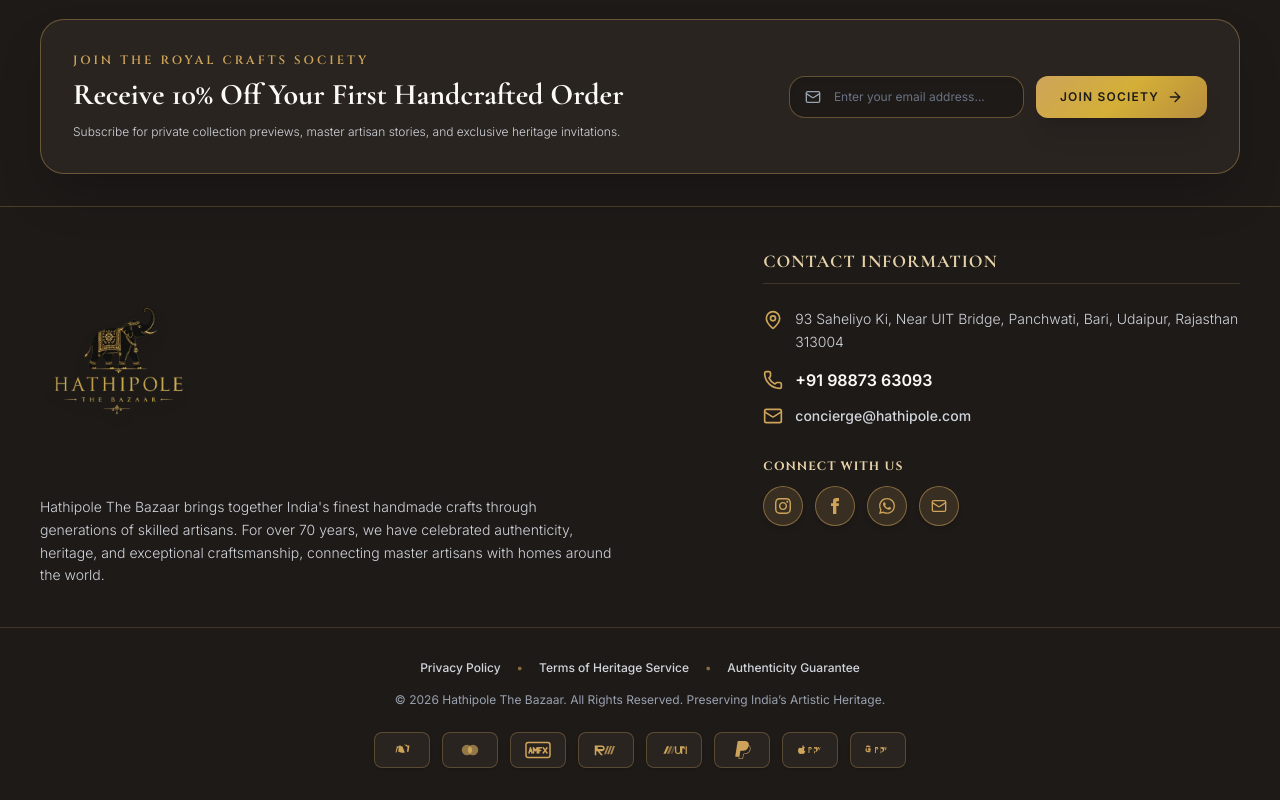
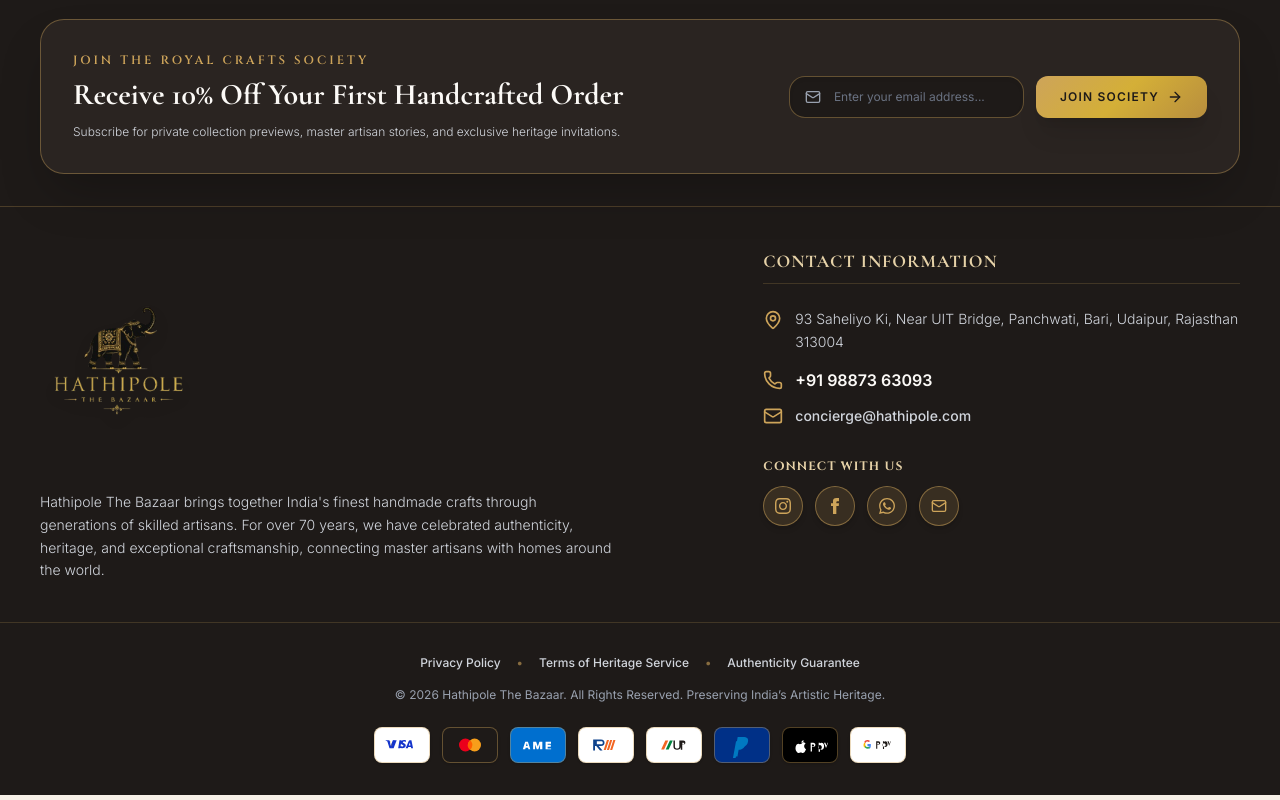
Before and after one commit to zuhaibtariqkhan/Hathipole-The-Bazaar, a Next.js app: page /bespoke in a window 1280 px wide. Shown: the part 1401-2201 px from the top of the page. Built offline with nearby package versions, Linux system fonts and the light colour scheme.

Commit message:
feat: site-wide dash removal, official payment brand SVGs, centered mobile header logo, and mobile text alignment

```diff
--- a/components/layout/Footer.tsx
+++ b/components/layout/Footer.tsx
@@ -131,7 +131,7 @@ export default function Footer() {
       {/* Main Simplified Footer Content - Brand Story Left & Contact Info Right */}
       <div className="max-w-7xl mx-auto px-6 md:px-10 py-10 grid grid-cols-1 lg:grid-cols-12 gap-10 text-sm">
         {/* Left Section: Large Logo & Updated Brand Statement */}
-        <div className="lg:col-span-7 space-y-5">
+        <div className="lg:col-span-7 space-y-5 text-center lg:text-left flex flex-col items-center lg:items-start">
           <Link href="/" className="inline-block shrink-0 overflow-visible group">
             <img
               src="/logo-transp.png"
@@ -145,23 +145,23 @@ export default function Footer() {
         </div>
 
         {/* Right Section: Contact Information & Social Buttons */}
-        <div className="lg:col-span-5 space-y-6">
-          <h5 className="font-serif-luxury text-lg font-bold text-[#E6D2A8] uppercase tracking-wider border-b border-[#CDA45A]/20 pb-2">
+        <div className="lg:col-span-5 space-y-6 text-center lg:text-left flex flex-col items-center lg:items-start">
+          <h5 className="font-serif-luxury text-lg font-bold text-[#E6D2A8] uppercase tracking-wider border-b border-[#CDA45A]/20 pb-2 w-full">
             Contact Information
           </h5>
 
-          <div className="space-y-3.5 text-gray-300 font-light text-xs sm:text-sm">
-            <div className="flex items-start gap-3">
+          <div className="space-y-3.5 text-gray-300 font-light text-xs sm:text-sm flex flex-col items-center lg:items-start">
+            <div className="flex items-start gap-3 text-center lg:text-left justify-center lg:justify-start">
               <MapPin className="w-5 h-5 text-[#CDA45A] shrink-0 mt-0.5" />
               <span className="leading-relaxed">93 Saheliyo Ki, Near UIT Bridge, Panchwati, Bari, Udaipur, Rajasthan 313004</span>
             </div>
-            <div className="flex items-center gap-3">
+            <div className="flex items-center gap-3 justify-center lg:justify-start">
               <Phone className="w-5 h-5 text-[#CDA45A] shrink-0" />
               <a href="tel:+919887363093" className="hover:text-[#CDA45A] transition-colors font-semibold text-sm sm:text-base text-[#FCFAF7]">
                 +91 98873 63093
               </a>
             </div>
-            <div className="flex items-center gap-3">
+            <div className="flex items-center gap-3 justify-center lg:justify-start">
               <Mail className="w-5 h-5 text-[#CDA45A] shrink-0" />
               <a href="mailto:concierge@hathipole.com" className="hover:text-[#CDA45A] transition-colors font-medium">
                 concierge@hathipole.com
@@ -170,11 +170,11 @@ export default function Footer() {
           </div>
 
           {/* Connect With Us - Social Media */}
-          <div className="pt-2 space-y-3">
+          <div className="pt-2 space-y-3 w-full text-center lg:text-left">
             <span className="font-cinzel text-xs font-bold uppercase tracking-widest text-[#E6D2A8] block">
               Connect With Us
             </span>
-            <div className="flex items-center gap-3">
+            <div className="flex items-center justify-center lg:justify-start gap-3">
               {/* Instagram */}
               <a
                 href="https://instagram.com/hathipole_the_bazaar"
@@ -227,7 +227,7 @@ export default function Footer() {
         </div>
       </div>
 
-      {/* Bottom Footer: Legal Links, Copyright & Payment Methods */}
+      {/* Bottom Footer: Legal Links, Copyright & Official Payment Methods */}
       <div className="max-w-7xl mx-auto px-6 md:px-10 pt-8 border-t border-[#CDA45A]/20 flex flex-col items-center gap-4 text-center text-xs text-gray-400">
         {/* Legal Links */}
         <div className="flex flex-wrap items-center justify-center gap-x-3 sm:gap-x-4 gap-y-1 font-medium text-gray-300">
@@ -249,66 +249,67 @@ export default function Footer() {
           © {new Date().getFullYear()} Hathipole The Bazaar. All Rights Reserved. Preserving India’s Artistic Heritage.
         </div>
 
-        {/* Accepted Payment Methods Bar - After Copyright */}
+        {/* Official Brand Payment Icons Bar - After Copyright */}
         <div className="pt-2 flex flex-wrap items-center justify-center gap-2 sm:gap-3">
           {/* Visa */}
-          <div className="bg-[#2A2421] border border-[#CDA45A]/30 hover:border-[#CDA45A] px-2.5 sm:px-3 py-1.5 sm:py-2 rounded-lg text-[#CDA45A] hover:text-[#E6D2A8] hover:scale-105 transition-all duration-300 shadow-sm flex items-center justify-center h-8 sm:h-9 w-12 sm:w-14" title="Visa">
-            <svg viewBox="0 0 24 24" className="w-full h-full fill-current">
-              <path d="M19.412 6.136c-.144-.736-.784-1.288-1.544-1.288h-3.88l-.056.28c2.952.752 4.984 2.248 5.792 4.312l-.312-3.304zm-14.88 9.216l2.424-7.536 1.456 5.568.16.8c.088.424.368.808.76.96.696.256 1.488.384 2.304.384h3.696l.16-.8L12.508 7.04H10.2l-1.6 4.776-.8-4.776H5.212l-1.92 8.312h2.24zM22 6.04h-2.152l-1.344 8.312h2.152L22 6.04zM10.4 6.04H8.248l-1.352 8.312H9.048l1.352-8.312z" />
+          <div className="bg-white border border-[#CDA45A]/40 rounded-lg p-1.5 shadow-sm hover:scale-105 hover:border-[#CDA45A] transition-all duration-300 flex items-center justify-center h-8 sm:h-9 w-12 sm:w-14" title="Visa">
+            <svg viewBox="0 0 36 24" className="w-full h-full">
+              <path d="M13.84 15.54h2.24l1.4-8.73h-2.24l-1.4 8.73zm8.38-8.52c-.44-.17-1.12-.35-1.98-.35-2.18 0-3.71 1.15-3.73 2.79-.02 1.21 1.09 1.88 1.93 2.29.86.42 1.15.69 1.15 1.07 0 .58-.7.84-1.35.84-.9 0-1.38-.14-2.12-.46l-.3-.14-.32 1.97c.54.25 1.54.46 2.57.47 2.43 0 4.01-1.19 4.03-3.03.02-.99-.6-1.74-1.92-2.36-.8-.41-1.29-.69-1.29-1.07 0-.37.41-.75 1.3-.75.74-.01 1.28.16 1.7.34l.2.09.33-1.96zm6.05-.21h-1.73c-.54 0-.95.16-1.18.72l-3.36 8.01h2.36l.47-1.3h2.89l.27 1.3h2.08l-1.8-8.73zm-2.88 5.66l1.19-3.26.68 3.26h-1.87zm-16.71-5.66l-2.2 8.73h2.36l3.35-8.73h-3.51z" fill="#1434CB"/>
+              <path d="M9.87 6.81L6.72 15.54H4.37L2.17 8.35c-.13-.51-.48-.68-.89-.79L0 7.02l.04-.21h3.66c.48 0 .89.32.99.85l.95 5.04 2.37-5.89h1.86z" fill="#1434CB"/>
+              <path d="M4.68 7.64c.48 0 .89.32.99.85l.95 5.04.14-.73-1.09-4.83c-.1-.38-.41-.33-.99-.33H4.68z" fill="#F7B600"/>
             </svg>
           </div>
           {/* Mastercard */}
-          <div className="bg-[#2A2421] border border-[#CDA45A]/30 hover:border-[#CDA45A] px-2.5 sm:px-3 py-1.5 sm:py-2 rounded-lg text-[#CDA45A] hover:text-[#E6D2A8] hover:scale-105 transition-all duration-300 shadow-sm flex items-center justify-center h-8 sm:h-9 w-12 sm:w-14" title="Mastercard">
-            <svg viewBox="0 0 24 24" className="w-full h-full fill-current">
-              <circle cx="8" cy="12" r="7" opacity="0.65" />
-              <circle cx="16" cy="12" r="7" opacity="0.65" />
-              <path d="M12 7.7a7 7 0 0 0-2.8 4.3 7 7 0 0 0 2.8 4.3 7 7 0 0 0 2.8-4.3 7 7 0 0 0-2.8-4.3z" />
+          <div className="bg-[#1E1A18] border border-[#CDA45A]/40 rounded-lg p-1.5 shadow-sm hover:scale-105 hover:border-[#CDA45A] transition-all duration-300 flex items-center justify-center h-8 sm:h-9 w-12 sm:w-14" title="Mastercard">
+            <svg viewBox="0 0 36 24" className="w-full h-full">
+              <circle cx="13" cy="12" r="7" fill="#EB001B"/>
+              <circle cx="23" cy="12" r="7" fill="#F79E1B"/>
+              <path d="M18 6.85a6.97 6.97 0 0 0-2.6 5.15c0 2 0.9 3.8 2.6 5.15a6.97 6.97 0 0 0 2.6-5.15c0-2-0.9-3.8-2.6-5.15z" fill="#FF5F00"/>
             </svg>
           </div>
           {/* American Express */}
-          <div className="bg-[#2A2421] border border-[#CDA45A]/30 hover:border-[#CDA45A] px-2.5 sm:px-3 py-1.5 sm:py-2 rounded-lg text-[#CDA45A] hover:text-[#E6D2A8] hover:scale-105 transition-all duration-300 shadow-sm flex items-center justify-center h-8 sm:h-9 w-12 sm:w-14" title="American Express">
-            <svg viewBox="0 0 36 24" className="w-full h-full fill-none stroke-current" strokeWidth="1.5">
-              <rect x="2" y="2" width="32" height="20" rx="3" strokeWidth="2" />
-              <path d="M6 16l2-7 2 7M6.8 13.5h2.4M12 16V9l2.5 4L17 9v7M19 16V9h3M19 12.5h2.5M19 9h3.5M25 9l2.5 3.5L30 9M25 16l2.5-3.5L30 16" strokeWidth="2" strokeLinecap="round" strokeLinejoin="round" />
+          <div className="bg-[#006FCF] border border-[#CDA45A]/40 rounded-lg p-1 shadow-sm hover:scale-105 hover:border-[#CDA45A] transition-all duration-300 flex items-center justify-center h-8 sm:h-9 w-12 sm:w-14" title="American Express">
+            <svg viewBox="0 0 36 24" className="w-full h-full">
+              <path d="M4 16l2.2-7h2.5l2.2 7H9.2l-.4-1.5H6.6L6.2 16H4zm2.9-3h1.6l-.8-2.8-.8 2.8zm6.6 3V9h2.8l1.5 4.3L19.3 9H22v7h-2.1v-4.5l-1.6 4.5h-1.4l-1.6-4.5V16h-2.2zm11.5 0V9h5v1.8h-3.1v1h2.9v1.7h-2.9v1.7h3.2V16h-5z" fill="#FFFFFF"/>
             </svg>
           </div>
           {/* RuPay */}
-          <div className="bg-[#2A2421] border border-[#CDA45A]/30 hover:border-[#CDA45A] px-2.5 sm:px-3 py-1.5 sm:py-2 rounded-lg text-[#CDA45A] hover:text-[#E6D2A8] hover:scale-105 transition-all duration-300 shadow-sm flex items-center justify-center h-8 sm:h-9 w-12 sm:w-14" title="RuPay">
-            <svg viewBox="0 0 36 24" className="w-full h-full fill-current">
-              <path d="M5 6h7c1.5 0 2.6.4 3.3 1.1s1 1.7 1 2.8c0 1-.3 1.9-1 2.5a4 4 0 0 1-3.3 1.1H9.5l4.5 5.5H11.2l-4.5-5.5H5v5.5H3V6h2zm2 2v4h5c.7 0 1.2-.2 1.6-.5.4-.3.6-.7.6-1.5 0-.7-.2-1.1-.6-1.4-.4-.4-.9-.6-1.6-.6H7zM3 10.5h11V12H3v-1.5z" />
-              <path d="M19.5 6.5l-4 11h2.5l4-11h-2.5zm4 0l-4 11h2.5l4-11h-2.5zm4 0l-4 11h2.5l4-11h-2.5z" opacity="0.8" />
+          <div className="bg-white border border-[#CDA45A]/40 rounded-lg p-1.5 shadow-sm hover:scale-105 hover:border-[#CDA45A] transition-all duration-300 flex items-center justify-center h-8 sm:h-9 w-12 sm:w-14" title="RuPay">
+            <svg viewBox="0 0 36 24" className="w-full h-full">
+              <path d="M6 6h6.5c1.4 0 2.4.4 3 1.1.6.6.9 1.5.9 2.5 0 1-.3 1.8-.9 2.4-.6.6-1.6 1-3 1H10l4.2 5H11.5l-4.1-5H6v5H4V6h2zm2 1.8v3.5h4.5c.7 0 1.2-.2 1.5-.5.3-.3.5-.7.5-1.3 0-.6-.2-1-.5-1.3-.3-.3-.8-.4-1.5-.4H8z" fill="#0F438D"/>
+              <path d="M19 6.5l-3.5 11h2.3l3.5-11H19zm3.5 0l-3.5 11h2.3l3.5-11h-2.3zm3.5 0l-3.5 11h2.3l3.5-11h-2.3z" fill="#F26522"/>
             </svg>
           </div>
           {/* UPI */}
-          <div className="bg-[#2A2421] border border-[#CDA45A]/30 hover:border-[#CDA45A] px-2.5 sm:px-3 py-1.5 sm:py-2 rounded-lg text-[#CDA45A] hover:text-[#E6D2A8] hover:scale-105 transition-all duration-300 shadow-sm flex items-center justify-center h-8 sm:h-9 w-12 sm:w-14" title="UPI">
-            <svg viewBox="0 0 36 24" className="w-full h-full fill-current">
-              <path d="M4 17l4.5-10h3l-4.5 10H4z" />
-              <path d="M8.5 17l4.5-10H16l-4.5 10H8.5z" opacity="0.65" />
-              <path d="M13 17l4.5-10h3L16 17H13z" opacity="0.3" />
-              <path d="M21 7v6.5c0 .8.2 1.4.6 1.8s1 .6 1.9.6 1.5-.2 1.9-.6.6-1 .6-1.8V7h1.6v6.5c0 1.3-.4 2.2-1.1 2.8C25.8 17 24.8 17.3 23.5 17.3s-2.3-.3-3-1c-.7-.6-1.1-1.5-1.1-2.8V7H21zm6.5 0h2.5c.8 0 1.4.2 1.8.6s.6 1 .6 1.7-.2 1.3-.6 1.7-1 .6-1.8.6h-1v5.7h-1.6V7zm1.6 1.5v3h1c.3 0 .6-.1.8-.2s.3-.4.3-.8c0-.3-.1-.6-.3-.7s-.5-.2-.8-.2h-1zm4.4-1.5h1.6v10.3h-1.6V7z" />
+          <div className="bg-white border border-[#CDA45A]/40 rounded-lg p-1.5 shadow-sm hover:scale-105 hover:border-[#CDA45A] transition-all duration-300 flex items-center justify-center h-8 sm:h-9 w-12 sm:w-14" title="UPI">
+            <svg viewBox="0 0 36 24" className="w-full h-full">
+              <path d="M4 17l4.5-10h3.2l-4.5 10H4z" fill="#F26522"/>
+              <path d="M9 17l4.5-10h3.2l-4.5 10H9z" fill="#00833E"/>
+              <path d="M19 7v6.5c0 .8.2 1.4.6 1.8.4.4 1 .6 1.8.6s1.4-.2 1.8-.6c.4-.4.6-1 .6-1.8V7h1.6v6.5c0 1.3-.4 2.2-1.1 2.8-.7.6-1.7.9-2.9.9s-2.2-.3-2.9-.9c-.7-.6-1.1-1.5-1.1-2.8V7H19zm6.5 0h2.5c.8 0 1.4.2 1.8.6s.6 1 .6 1.7-.2 1.3-.6 1.7-1 .6-1.8.6h-1v5.7h-1.6V7zm1.6 1.5v3h1c.3 0 .6-.1.8-.2s.3-.4.3-.8c0-.3-.1-.6-.3-.7s-.5-.2-.8-.2h-1z" fill="#1E1A18"/>
             </svg>
           </div>
           {/* PayPal */}
-          <div className="bg-[#2A2421] border border-[#CDA45A]/30 hover:border-[#CDA45A] px-2.5 sm:px-3 py-1.5 sm:py-2 rounded-lg text-[#CDA45A] hover:text-[#E6D2A8] hover:scale-105 transition-all duration-300 shadow-sm flex items-center justify-center h-8 sm:h-9 w-12 sm:w-14" title="PayPal">
-            <svg viewBox="0 0 16 16" className="w-full h-full fill-current">
-              <path d="M14.06 3.713c.12-1.071-.093-1.832-.702-2.526C12.628.356 11.312 0 9.626 0H4.734a.7.7 0 0 0-.691.59L2.005 13.509a.42.42 0 0 0 .415.486h2.756l-.202 1.28a.628.628 0 0 0 .62.726H8.14c.429 0 .793-.31.862-.731l.025-.13.48-3.043.03-.164.001-.007a.35.35 0 0 1 .348-.297h.38c1.266 0 2.425-.256 3.345-.91q.57-.403.993-1.005a4.94 4.94 0 0 0 .88-2.195c.242-1.246.13-2.356-.57-3.154a2.7 2.7 0 0 0-.76-.59l-.094-.061ZM6.543 8.82a.7.7 0 0 1 .321-.079H8.3c2.82 0 5.027-1.144 5.672-4.456l.003-.016q.326.186.548.438c.546.623.679 1.535.45 2.71-.272 1.397-.866 2.307-1.663 2.874-.802.57-1.842.815-3.043.815h-.38a.87.87 0 0 0-.863.734l-.03.164-.48 3.043-.024.13-.001.004a.35.35 0 0 1-.348.296H5.595a.106.106 0 0 1-.105-.123l.208-1.32z" />
+          <div className="bg-[#003087] border border-[#CDA45A]/40 rounded-lg p-1 shadow-sm hover:scale-105 hover:border-[#CDA45A] transition-all duration-300 flex items-center justify-center h-8 sm:h-9 w-12 sm:w-14" title="PayPal">
+            <svg viewBox="0 0 36 24" className="w-full h-full">
+              <path d="M14.5 4.5h4.2c2.1 0 3.6.4 4.3 1.2.7.8.8 1.9.5 3.3-.4 2.2-1.6 3.7-3.4 4.5-.9.4-2.1.6-3.6.6h-1.2l-1.5 8.4h-2.8l3-18z" fill="#0079C1"/>
+              <path d="M13.5 8.5h3.8c1.5 0 2.6.3 3.1.9.5.6.5 1.5.3 2.6-.4 2-1.4 3.3-3.1 3.9-.8.3-1.8.5-3.1.5h-1l-1.5 8.4h-2.5l3-16.3z" fill="#0079C1"/>
             </svg>
           </div>
           {/* Apple Pay */}
-          <div className="bg-[#2A2421] border border-[#CDA45A]/30 hover:border-[#CDA45A] px-2.5 sm:px-3 py-1.5 sm:py-2 rounded-lg text-[#CDA45A] hover:text-[#E6D2A8] hover:scale-105 transition-all duration-300 shadow-sm flex items-center justify-center h-8 sm:h-9 w-12 sm:w-14" title="Apple Pay">
-            <svg viewBox="0 0 36 24" className="w-full h-full fill-current">
-              <path d="M9 7.2c.4-.5.6-1.1.5-1.7-.5 0-1.2.3-1.5.8-.3.4-.6 1-.5 1.6.6.1 1.2-.3 1.5-.7zm-1.5 1.7c-.6 0-1.1.4-1.5.4s-.7-.4-1.3-.4c-.9 0-1.7.7-2.1 1.5-.8 1.5-.8 3.9.2 5.4.5.7 1.1 1.6 2 1.6s1-.5 2-.5c1 0 1.1.5 2 .5s1.5-.8 2-1.6c.7-.9.9-1.9.9-2 0 0-1.7-.7-1.7-2.6 0-1.6 1.3-2.4 1.4-2.5-.7-1.1-1.9-1.3-2.4-1.3z" />
-              <path d="M16 8h2.3c.7 0 1.2.2 1.6.5.3.3.5.7.5 1.3s-.2 1-.5 1.3c-.4.3-.9.5-1.6.5H17.2v4.4H16V8zm1.2 1.2v2h1c.3 0 .5-.1.7-.2s.2-.3.2-.6c0-.3-.1-.5-.2-.6s-.4-.2-.7-.2h-1zm7.4.8c-.5 0-.9.2-1.2.6s-.5.8-.5 1.4c0 .6.2 1.1.5 1.4s.7.5 1.2.5.9-.2 1.2-.5.5-.8.5-1.4c0-.6-.2-1.1-.5-1.4s-.7-.6-1.2-.6zm-1.2-2h1.2v.7c.3-.5.8-.8 1.4-.8.8 0 1.4.3 1.8.9s.6 1.4.6 2.3c0 .9-.2 1.7-.6 2.3s-1 .9-1.8.9c-.6 0-1.1-.3-1.4-.8v2.8h-1.2V10zm8.7 0l-1.9 4.8-1.9-4.8h1.3l1 2.8 1-2.8h1.3z" />
+          <div className="bg-black border border-[#CDA45A]/40 rounded-lg p-1 shadow-sm hover:scale-105 hover:border-[#CDA45A] transition-all duration-300 flex items-center justify-center h-8 sm:h-9 w-12 sm:w-14" title="Apple Pay">
+            <svg viewBox="0 0 36 24" className="w-full h-full">
+              <path d="M11.6 9.2c.4-.5.6-1.1.5-1.7-.5 0-1.2.3-1.5.8-.3.4-.6 1-.5 1.6.6.1 1.2-.3 1.5-.7zm-1.5 1.7c-.6 0-1.1.4-1.5.4s-.7-.4-1.3-.4c-.9 0-1.7.7-2.1 1.5-.8 1.5-.8 3.9.2 5.4.5.7 1.1 1.6 2 1.6s1-.5 2-.5c1 0 1.1.5 2 .5s1.5-.8 2-1.6c.7-.9.9-1.9.9-2 0 0-1.7-.7-1.7-2.6 0-1.6 1.3-2.4 1.4-2.5-.7-1.1-1.9-1.3-2.4-1.3z" fill="#FFFFFF"/>
+              <path d="M18.6 10h2.3c.7 0 1.2.2 1.6.5.3.3.5.7.5 1.3s-.2 1-.5 1.3c-.4.3-.9.5-1.6.5h-1.1v4.4h-1.2V10zm1.2 1.2v2h1c.3 0 .5-.1.7-.2s.2-.3.2-.6c0-.3-.1-.5-.2-.6s-.4-.2-.7-.2h-1zm7.4.8c-.5 0-.9.2-1.2.6s-.5.8-.5 1.4c0 .6.2 1.1.5 1.4s.7.5 1.2.5.9-.2 1.2-.5.5-.8.5-1.4c0-.6-.2-1.1-.5-1.4s-.7-.6-1.2-.6zm-1.2-2h1.2v.7c.3-.5.8-.8 1.4-.8.8 0 1.4.3 1.8.9s.6 1.4.6 2.3c0 .9-.2 1.7-.6 2.3s-1 .9-1.8.9c-.6 0-1.1-.3-1.4-.8v2.8h-1.2V12zm8.7 0l-1.9 4.8-1.9-4.8h1.3l1 2.8 1-2.8h1.3z" fill="#FFFFFF"/>
             </svg>
           </div>
           {/* Google Pay */}
-          <div className="bg-[#2A2421] border border-[#CDA45A]/30 hover:border-[#CDA45A] px-2.5 sm:px-3 py-1.5 sm:py-2 rounded-lg text-[#CDA45A] hover:text-[#E6D2A8] hover:scale-105 transition-all duration-300 shadow-sm flex items-center justify-center h-8 sm:h-9 w-12 sm:w-14" title="Google Pay">
-            <svg viewBox="0 0 36 24" className="w-full h-full fill-current">
-              <path d="M8.2 11.2c0-.5-.04-1-.1-1.4H4.5v2.7h2.1c-.1.5-.4 1-.8 1.3v1.1h1.3c.7-.6 1.1-1.7 1.1-3.7z" />
-              <path d="M4.5 15c.8 0 1.5-.3 2.1-.8l-1.3-1.1c-.2.2-.5.3-.8.3-.7 0-1.2-.4-1.4-1h-1.3v1c.5 1 1.6 1.6 2.7 1.6z" />
-              <path d="M3.1 12.4c-.1-.3-.1-.6-.1-.9s0-.6.1-.9V9.6H1.8C1.5 10.2 1.3 10.8 1.3 11.5s.2 1.3.5 1.9l1.3-1z" />
-              <path d="M4.5 8c1.1 0 1.7.5 2.1.9l1.5-1.5C7.2 6.5 6 6 4.5 6 3.4 6 2.3 6.6 1.8 7.6l1.3 1c.2-.6.7-1 1.4-1z" />
-              <path d="M14 8h2.3c.7 0 1.2.2 1.6.5.3.3.5.7.5 1.3s-.2 1-.5 1.3c-.4.3-.9.5-1.6.5h-1.1v4.4H14V8zm1.2 1.2v2h1c.3 0 .5-.1.7-.2s.2-.3.2-.6c0-.3-.1-.5-.2-.6s-.4-.2-.7-.2h-1zm7.4.8c-.5 0-.9.2-1.2.6s-.5.8-.5 1.4c0 .6.2 1.1.5 1.4s.7.5 1.2.5.9-.2 1.2-.5.5-.8.5-1.4c0-.6-.2-1.1-.5-1.4s-.7-.6-1.2-.6zm-1.2-2h1.2v.7c.3-.5.8-.8 1.4-.8.8 0 1.4.3 1.8.9s.6 1.4.6 2.3c0 .9-.2 1.7-.6 2.3s-1 .9-1.8.9c-.6 0-1.1-.3-1.4-.8v2.8h-1.2V10zm8.7 0l-1.9 4.8-1.9-4.8h1.3l1 2.8 1-2.8h1.3z" />
+          <div className="bg-white border border-[#CDA45A]/40 rounded-lg p-1.5 shadow-sm hover:scale-105 hover:border-[#CDA45A] transition-all duration-300 flex items-center justify-center h-8 sm:h-9 w-12 sm:w-14" title="Google Pay">
+            <svg viewBox="0 0 36 24" className="w-full h-full">
+              <path d="M10.2 12.2c0-.4-.04-.8-.1-1.2H6.5v2.3h2.1c-.1.5-.4 1-.8 1.3v1.1h1.3c.7-.6 1.1-1.7 1.1-3.5z" fill="#4285F4"/>
+              <path d="M6.5 16c1.1 0 2-.4 2.7-1l-1.3-1.1c-.4.3-.9.4-1.4.4-1.1 0-2-.7-2.3-1.7H2.9v1.1C3.6 15 4.9 16 6.5 16z" fill="#34A853"/>
+              <path d="M4.2 12.6c-.1-.3-.1-.6-.1-1s0-.7.1-1V9.5H2.9C2.4 10.4 2.2 11.2 2.2 12.1s.2 1.7.7 2.6l1.3-1.1c-.1-.3-.2-.6-.2-1z" fill="#FBBC05"/>
+              <path d="M6.5 8.2c.6 0 1.2.2 1.6.6l1.2-1.2C8.5 6.9 7.5 6.5 6.5 6.5c-1.6 0-2.9 1-3.6 2.3l1.3 1.1c.3-1 1.2-1.7 2.3-1.7z" fill="#EA4335"/>
+              <path d="M16 8h2.3c.7 0 1.2.2 1.6.5.3.3.5.7.5 1.3s-.2 1-.5 1.3c-.4.3-.9.5-1.6.5h-1.1v4.4H16V8zm1.2 1.2v2h1c.3 0 .5-.1.7-.2s.2-.3.2-.6c0-.3-.1-.5-.2-.6s-.4-.2-.7-.2h-1zm7.4.8c-.5 0-.9.2-1.2.6s-.5.8-.5 1.4c0 .6.2 1.1.5 1.4s.7.5 1.2.5.9-.2 1.2-.5.5-.8.5-1.4c0-.6-.2-1.1-.5-1.4s-.7-.6-1.2-.6zm-1.2-2h1.2v.7c.3-.5.8-.8 1.4-.8.8 0 1.4.3 1.8.9s.6 1.4.6 2.3c0 .9-.2 1.7-.6 2.3s-1 .9-1.8.9c-.6 0-1.1-.3-1.4-.8v2.8h-1.2V10zm8.7 0l-1.9 4.8-1.9-4.8h1.3l1 2.8 1-2.8h1.3z" fill="#1E1A18"/>
             </svg>
           </div>
         </div>
```
Also changed, not shown: app/page.tsx (+7 -7 lines), components/layout/Header.tsx (+8 -5 lines).
